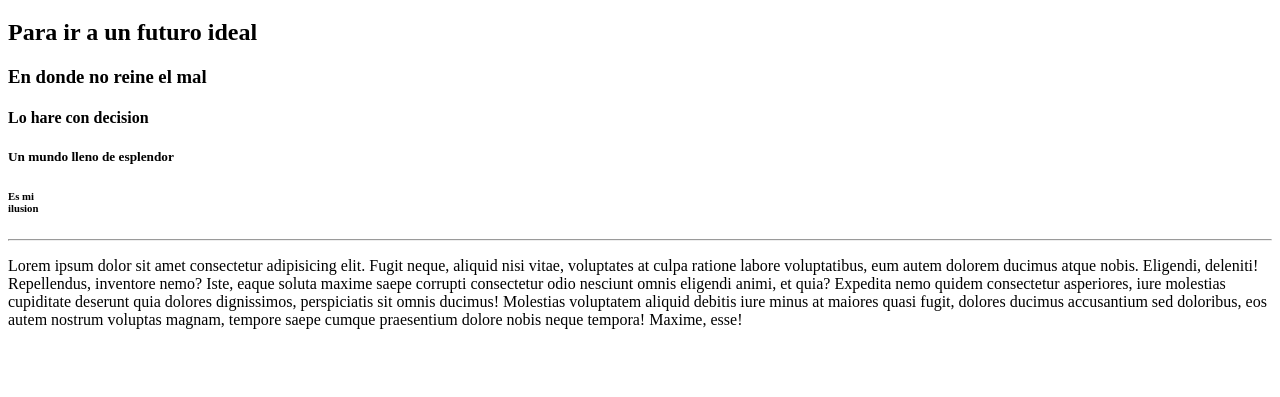
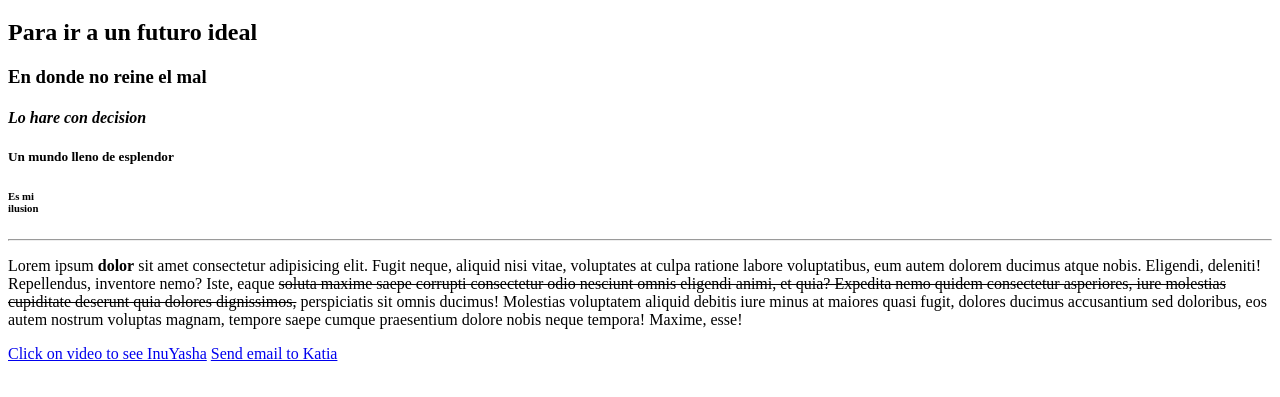
Before and after one commit to katiiiasal/holamundo, a plain HTML site: page index.html in a window 1280 px wide. Shown: the part 61-458 px from the top of the page. Drawn offline with Linux system fonts and the light colour scheme.

Commit message:
Links were added

```diff
--- a/index.html
+++ b/index.html
@@ -9,14 +9,16 @@
     <h1>El mundo he de cambiar</h1>
     <h2>Para ir a un futuro ideal</h2>
     <h3>En donde no reine el mal</h3>
-    <h4>Lo hare con decision</h4>
+    <h4><em>Lo hare con <strong>decision</strong></em></h4>
     <h5>Un mundo lleno de esplendor</h5>
     <h6>Es mi <br />ilusion</h6> <hr />
 
-    <p>Lorem ipsum dolor sit amet consectetur adipisicing elit. Fugit neque, aliquid nisi vitae, voluptates at culpa ratione labore voluptatibus, eum autem dolorem ducimus atque nobis. Eligendi, deleniti! Repellendus, inventore nemo?
-    Iste, eaque soluta maxime saepe corrupti consectetur odio nesciunt omnis eligendi animi, et quia? Expedita nemo quidem consectetur asperiores, iure molestias cupiditate deserunt quia dolores dignissimos, perspiciatis sit omnis ducimus!
+    <p>Lorem ipsum <strong>dolor</strong> sit amet consectetur adipisicing elit. Fugit neque, aliquid nisi vitae, voluptates at culpa ratione labore voluptatibus, eum autem dolorem ducimus atque nobis. Eligendi, deleniti! Repellendus, inventore nemo?
+    Iste, eaque <strike>soluta maxime saepe corrupti consectetur odio nesciunt omnis eligendi animi, et quia? Expedita nemo quidem consectetur asperiores, iure molestias cupiditate deserunt quia dolores dignissimos,</strike> perspiciatis sit omnis ducimus!
     Molestias voluptatem aliquid debitis iure minus at maiores quasi fugit, dolores ducimus accusantium sed doloribus, eos autem nostrum voluptas magnam, tempore saepe cumque praesentium dolore nobis neque tempora! Maxime, esse!
     </p>
 
+    <a href="https://www.youtube.com/watch?v=uDyc7SVVXf0" target="_blank" rel="noopener noreferrer">Click on video to see InuYasha</a>
+    <a href="mailto:2123100501@soy.utj.edu.mx">Send email to Katia</a>
 </body>
 </html>
```
